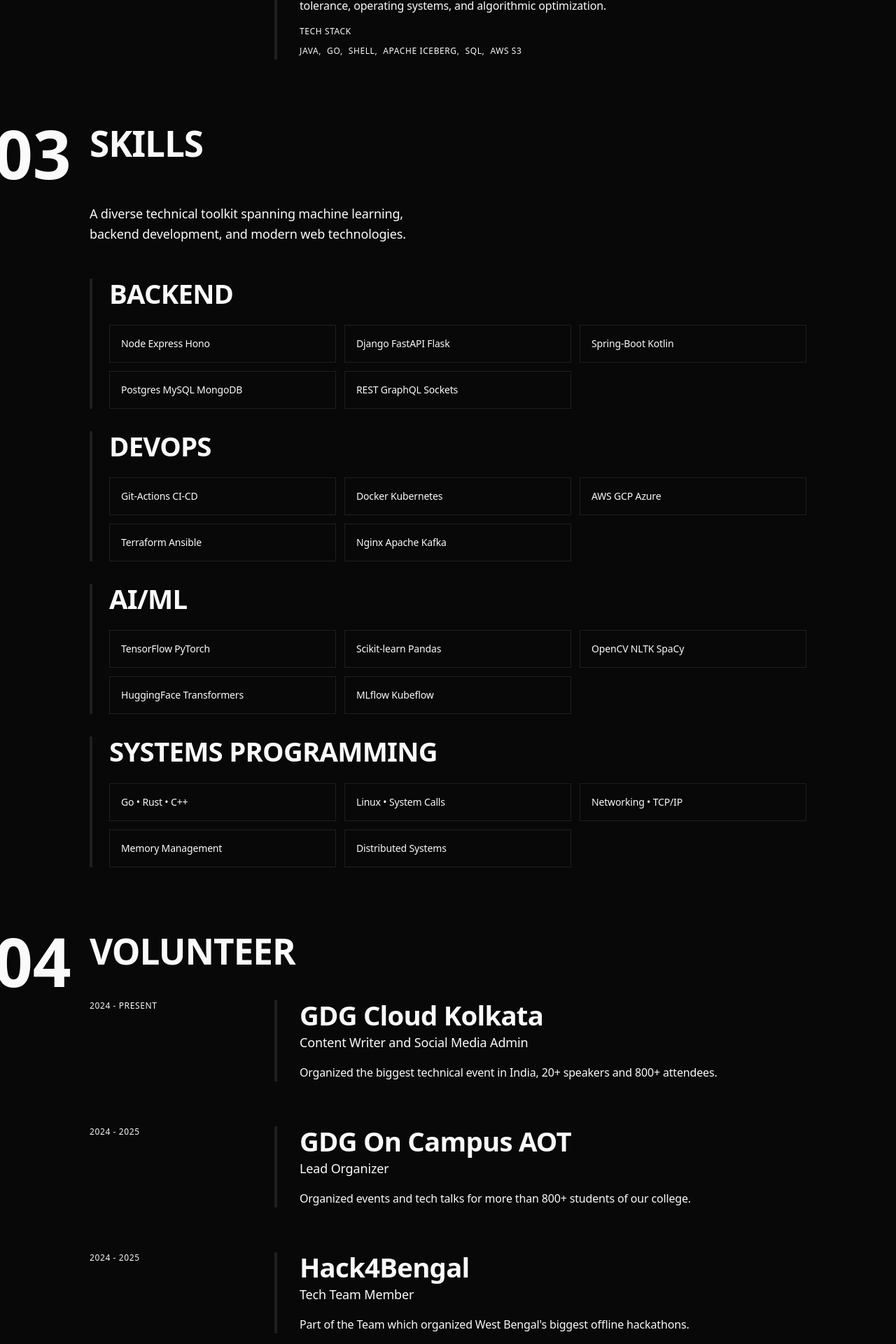
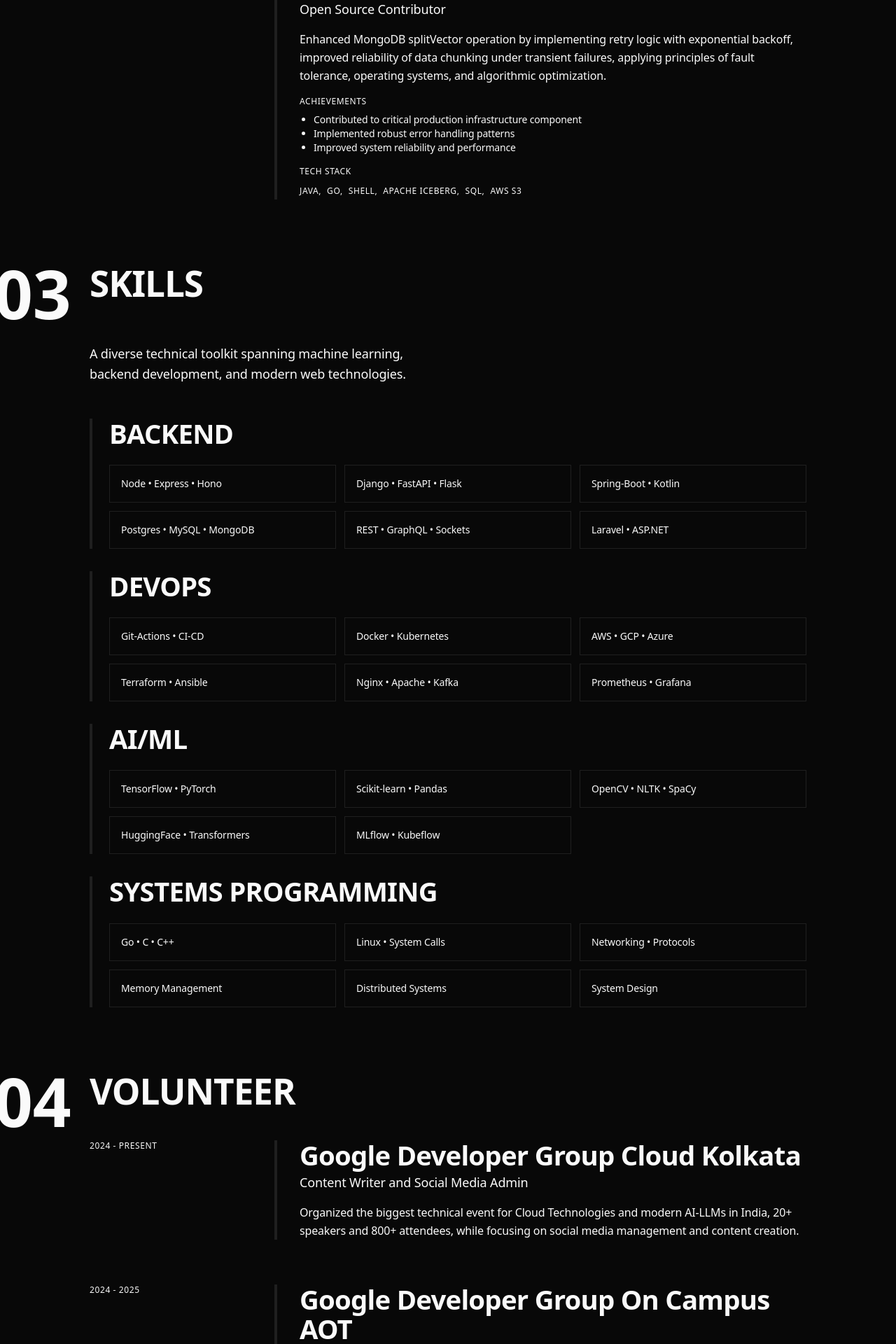
Before and after one commit to dinocodesx/svportfolio, a SvelteKit app: page / in a window 1280 px wide. Shown: the part 2135-4055 px from the top of the page at 70% size. Built offline with nearby package versions, Linux system fonts and the light colour scheme.

Commit message:
feat: updated data

```diff
--- a/src/components/Experience.svelte
+++ b/src/components/Experience.svelte
@@ -59,6 +59,18 @@
 								</p>
 							{/if}
 
+							<!-- Achievements -->
+							<div class="space-y-2">
+								<div class="text-muted-foreground text-xs font-medium tracking-wider uppercase">
+									Achievements
+								</div>
+								<ul class="list-disc pl-5">
+									{#each Object.entries(work.achievements) as [key, value]}
+										<li class="text-muted-foreground text-sm">{value}</li>
+									{/each}
+								</ul>
+							</div>
+
 							<!-- Technologies -->
 							<div class="space-y-2">
 								<div class="text-muted-foreground text-xs font-medium tracking-wider uppercase">
--- a/src/data/experience.json
+++ b/src/data/experience.json
@@ -6,6 +6,11 @@
 		"location": "Kolkata, India",
 		"duration": "2022 - 2025",
 		"description": "Lead backend developer for Apertre Season 2 website, where we use GitHub API and other social media platform for data fetching and integration. This was used to calculate points for the Open Source Contribution tracking system.",
+		"achievements": {
+			"1": "Reduced API response time by 60% through Redis caching optimization",
+			"2": "Designed fault-tolerant monolithic architecture",
+			"3": "Led team of 4 developers and completed this project in less than one month"
+		},
 		"technologies": ["React,", "Express,", "NextJs,", "NestJs,", "TypeScript,", "PostgreSQL"]
 	},
 	{
@@ -15,6 +20,11 @@
 		"location": "Remote",
 		"duration": "April 2025",
 		"description": "Enhanced MongoDB splitVector operation by implementing retry logic with exponential backoff, improved reliability of data chunking under transient failures, applying principles of fault tolerance, operating systems, and algorithmic optimization.",
+		"achievements": {
+			"1": "Contributed to critical production infrastructure component",
+			"2": "Implemented robust error handling patterns",
+			"3": "Improved system reliability and performance"
+		},
 		"technologies": ["Java,", "Go,", "Shell,", "Apache Iceberg,", "SQL,", "AWS S3"]
 	}
 ]
--- a/src/data/skills.json
+++ b/src/data/skills.json
@@ -2,41 +2,44 @@
 	{
 		"category": "Backend",
 		"skills": [
-			{ "name": "Node Express Hono" },
-			{ "name": "Django FastAPI Flask" },
-			{ "name": "Spring-Boot Kotlin" },
-			{ "name": "Postgres MySQL MongoDB" },
-			{ "name": "REST GraphQL Sockets" }
+			{ "name": "Node • Express • Hono" },
+			{ "name": "Django • FastAPI • Flask" },
+			{ "name": "Spring-Boot • Kotlin" },
+			{ "name": "Postgres • MySQL • MongoDB" },
+			{ "name": "REST • GraphQL • Sockets" },
+			{ "name": "Laravel • ASP.NET" }
 		]
 	},
 	{
 		"category": "Devops",
 		"skills": [
-			{ "name": "Git-Actions CI-CD" },
-			{ "name": "Docker Kubernetes" },
-			{ "name": "AWS GCP Azure" },
-			{ "name": "Terraform Ansible" },
-			{ "name": "Nginx Apache Kafka" }
+			{ "name": "Git-Actions • CI-CD" },
+			{ "name": "Docker • Kubernetes" },
+			{ "name": "AWS • GCP • Azure" },
+			{ "name": "Terraform • Ansible" },
+			{ "name": "Nginx • Apache • Kafka" },
+			{ "name": "Prometheus • Grafana" }
 		]
 	},
 	{
 		"category": "AI/ML",
 		"skills": [
-			{ "name": "TensorFlow PyTorch" },
-			{ "name": "Scikit-learn Pandas" },
-			{ "name": "OpenCV NLTK SpaCy" },
-			{ "name": "HuggingFace Transformers" },
-			{ "name": "MLflow Kubeflow" }
+			{ "name": "TensorFlow • PyTorch" },
+			{ "name": "Scikit-learn • Pandas" },
+			{ "name": "OpenCV • NLTK • SpaCy" },
+			{ "name": "HuggingFace • Transformers" },
+			{ "name": "MLflow • Kubeflow" }
 		]
 	},
 	{
 		"category": "Systems Programming",
 		"skills": [
-			{ "name": "Go • Rust • C++" },
+			{ "name": "Go • C • C++" },
 			{ "name": "Linux • System Calls" },
-			{ "name": "Networking • TCP/IP" },
+			{ "name": "Networking • Protocols" },
 			{ "name": "Memory Management" },
-			{ "name": "Distributed Systems" }
+			{ "name": "Distributed Systems" },
+			{ "name": "System Design" }
 		]
 	}
 ]
--- a/src/data/volunteer.json
+++ b/src/data/volunteer.json
@@ -2,36 +2,36 @@
 	{
 		"id": 1,
 		"title": "Content Writer and Social Media Admin",
-		"organization": "GDG Cloud Kolkata",
+		"organization": "Google Developer Group Cloud Kolkata",
 		"duration": "2024 - Present",
-		"description": "Organized the biggest technical event in India, 20+ speakers and 800+ attendees."
+		"description": "Organized the biggest technical event for Cloud Technologies and modern AI-LLMs in India, 20+ speakers and 800+ attendees, while focusing on social media management and content creation."
 	},
 	{
 		"id": 2,
 		"title": "Lead Organizer",
-		"organization": "GDG On Campus AOT",
+		"organization": "Google Developer Group On Campus AOT",
 		"duration": "2024 - 2025",
-		"description": "Organized events and tech talks for more than 800+ students of our college."
+		"description": "Became our college's Google Developer Group On Campus AOT Lead and organized College and State level events focusing on Cloud Technologies and AI."
 	},
 	{
 		"id": 3,
 		"title": "Tech Team Member",
 		"organization": "Hack4Bengal",
 		"duration": "2024 - 2025",
-		"description": "Part of the Team which organized West Bengal's biggest offline hackathons."
+		"description": "Part of the Team which organized West Bengal's biggest offline hackathon. 36h of offline hackathon focusing on managing the website, event logistics and participant engagement."
 	},
 	{
 		"id": 4,
 		"title": "Tech Team Lead",
-		"organization": "IEI SCEE AOT",
+		"organization": "IEI Students Chapter of Electrical Engineering AOT",
 		"duration": "2023 - 2025",
-		"description": "Lead the website development team, and other technical initiatives."
+		"description": "Lead the website development team, and technical initiatives in the community, also acted as the right handed man for the Convenor helping in critical decision making."
 	},
 	{
 		"id": 5,
 		"title": "Tech Team Member",
-		"organization": "IEEE SB AOT",
+		"organization": "IEEE Students Branch AOT",
 		"duration": "2023 - 2025",
-		"description": "Part of the Tech Team for our college's IEEE Student Branch."
+		"description": "Member of the Tech and Website development Team, worked on IOT, Robotics and Machine Learning technologies."
 	}
 ]
```
